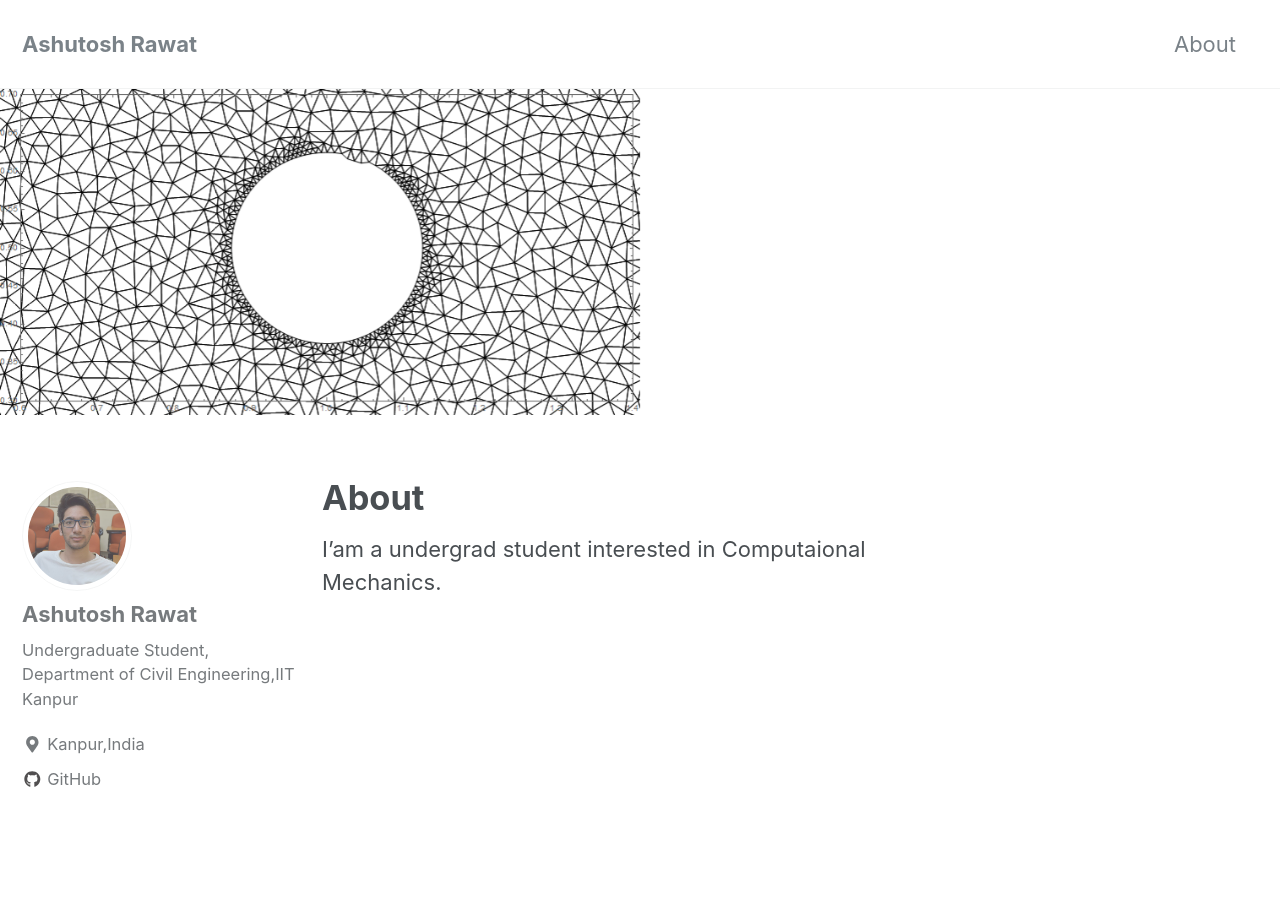
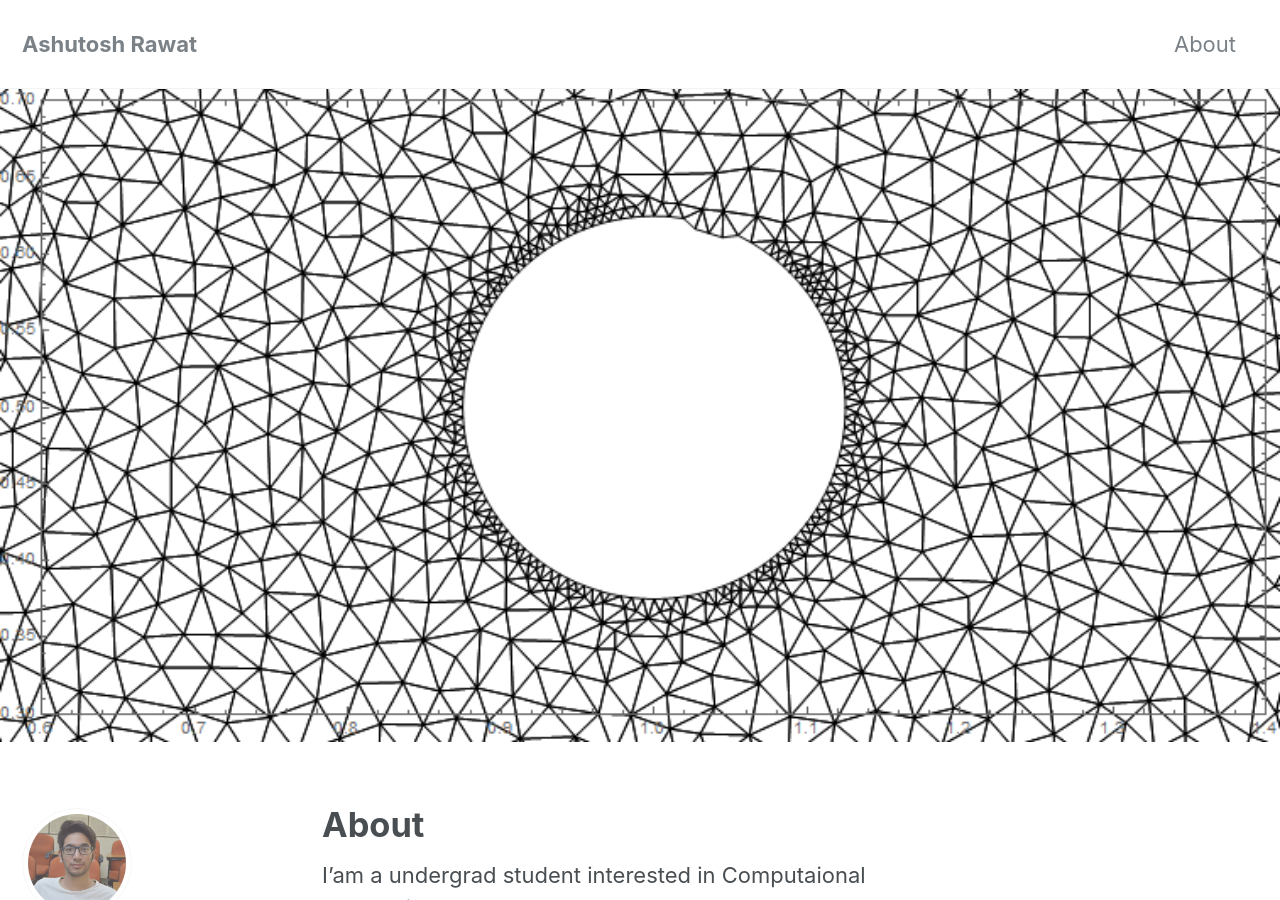
Before and after one commit to ashutoshrawat/ashutoshrawat.github.io, a Jekyll site: the page built from _pages/about.md, in a window 1280 px wide and 900 px high. Built offline with Jekyll 4.4.1, drawn with Linux system fonts in a browser that asks for light colours; nearby versions of some CDN libraries.

Commit message:
changed layout

```diff
--- a/_sass/minimal-mistakes/_page.scss
+++ b/_sass/minimal-mistakes/_page.scss
@@ -182,7 +182,7 @@
 }
 
 .page__hero-image {
-  width: 50%;
+  width: 100%;
   height: 25%;
   -ms-interpolation-mode: bicubic;
 }
--- a/index.html
+++ b/index.html
@@ -1,5 +1,5 @@
 ---
-layout: default
+layout: home
 author_profile: true
 header:
   image: "/images/dmitry-pavlov-201603-unsplash.jpg"
```
